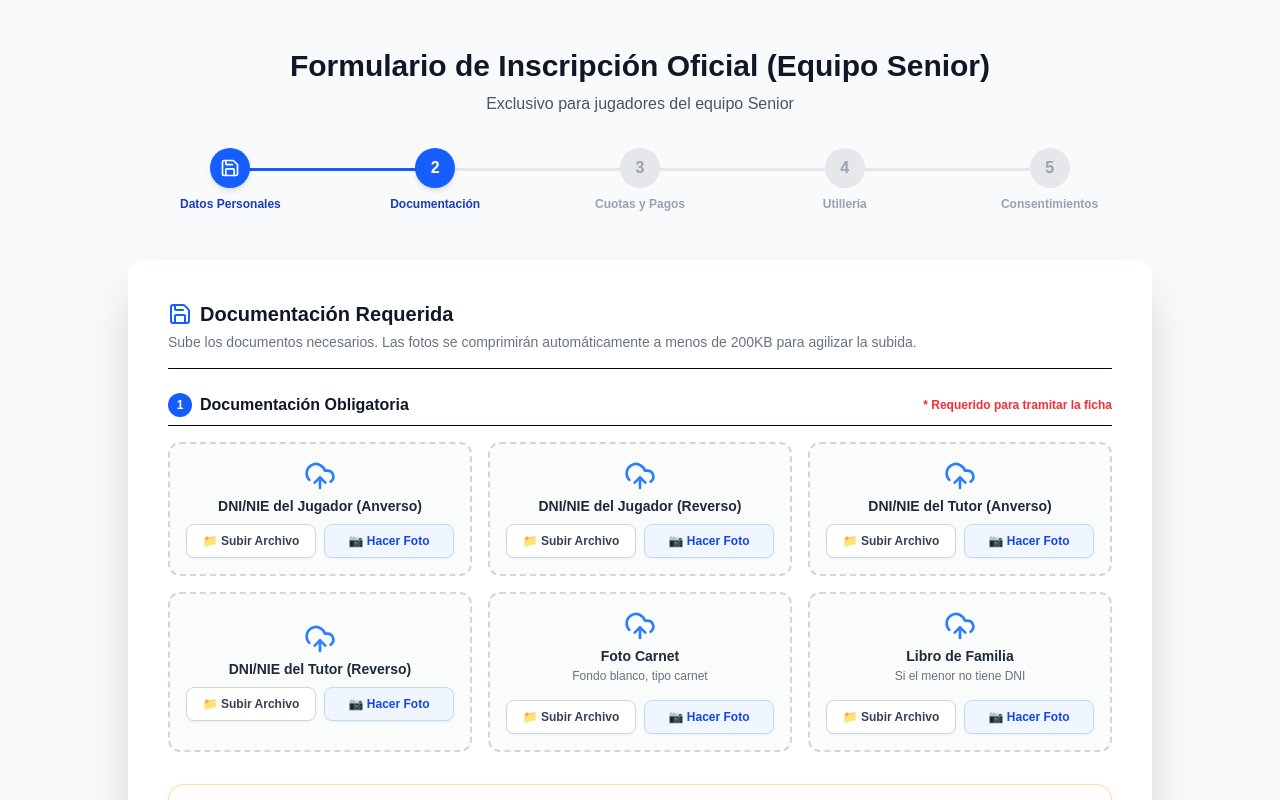
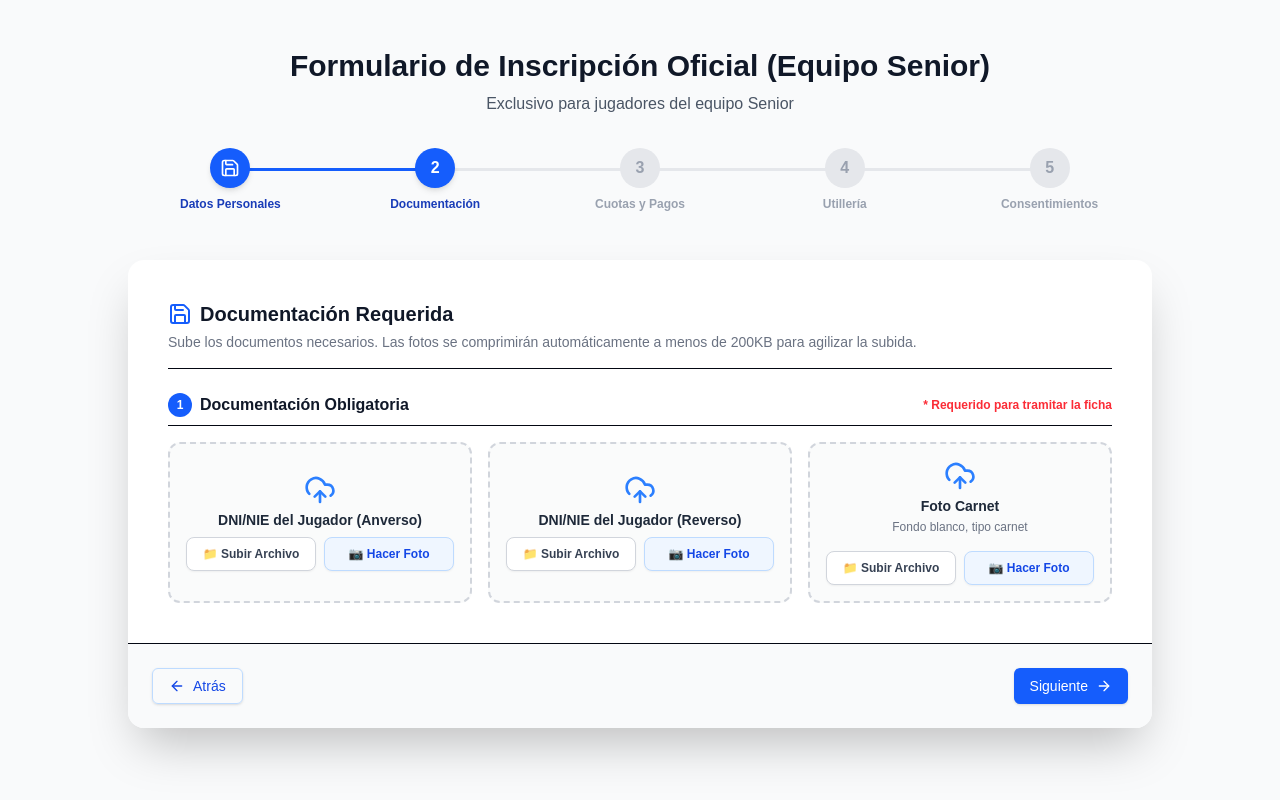
Before and after one commit to sirilan2024-maker/Aplicacion-de-Gestion-de-clubes, a Next.js app: page /inscripcion/senior in a window 1280 px wide. Both pictures are taken after a click on the button "Siguiente". Shown: the top 800 px of the page. Built offline with nearby package versions, Linux system fonts and the light colour scheme.

Commit message:
feat(inscripcion): consentImage obligatorio y simplificar documentacion para jugadores senior

```diff
--- a/src/components/features/registration/schema.ts
+++ b/src/components/features/registration/schema.ts
@@ -139,8 +139,7 @@ export const registrationSchema = z.object({
   consentRgpd: z.any().transform(v => v === true || v === "true" || v === "on").refine(val => val === true, "Debes leer y aceptar la política de privacidad"),
   consentTutela: z.any().transform(v => v === true || v === "true" || v === "on").optional(),
   consentMedical: z.any().transform(v => v === true || v === "true" || v === "on").refine(val => val === true, "Debes leer y aceptar el tratamiento de datos médicos"),
-  // Firmas opcionales
-  consentImage: z.any().transform(v => v === true || v === "true" || v === "on").default(false),
+  consentImage: z.any().transform(v => v === true || v === "true" || v === "on").refine(val => val === true, "Debes leer y aceptar la cesión de derechos de imagen"),
 
   // Autenticación (Opcional en el esquema para permitir reutilizar el form desde dentro)
   password: z.string().optional(),
--- a/src/components/features/registration/steps/Step2Documents.tsx
+++ b/src/components/features/registration/steps/Step2Documents.tsx
@@ -12,10 +12,12 @@ export function Step2Documents() {
 
   const isForeign = useWatch({ control, name: "isForeign" });
   const neverFederated = useWatch({ control, name: "neverFederated" });
+  const isSeniorTeam = useWatch({ control, name: "isSeniorTeam" });
+  const isSeniorSelection = useWatch({ control, name: "isSeniorSelection" });
   const birthDate = useWatch({ control, name: "birthDate" });
   const uploadedFiles = useWatch({ control, name: "uploadedFiles" }) || [];
 
-  const isSenior = birthDate ? new Date(birthDate).getFullYear() <= 2007 : false;
+  const isSenior = isSeniorTeam === true || isSeniorTeam === "true" || isSeniorSelection === "senior" || (birthDate ? new Date(birthDate).getFullYear() <= 2007 : false);
 
   const { fields: escolarizacionFields, append: appendEscolarizacion, remove: removeEscolarizacion } = useFieldArray({
     control,
@@ -268,22 +270,23 @@ export function Step2Documents() {
         <div className="grid grid-cols-1 sm:grid-cols-2 lg:grid-cols-3 gap-4">
           <FileUploadField label="DNI/NIE del Jugador (Anverso)" />
           <FileUploadField label="DNI/NIE del Jugador (Reverso)" />
+          <FileUploadField label="Foto Carnet" description="Fondo blanco, tipo carnet" />
           {!isSenior && (
             <>
               <FileUploadField label="DNI/NIE del Tutor (Anverso)" />
               <FileUploadField label="DNI/NIE del Tutor (Reverso)" />
-            </>
-          )}
-          <FileUploadField label="Foto Carnet" description="Fondo blanco, tipo carnet" />
               <FileUploadField
                 label="Libro de Familia"
                 description="Si el menor no tiene DNI"
                 className="border-amber-200 bg-amber-50/20"
               />
+            </>
+          )}
         </div>
       </div>
 
       {/* 2. EXPEDIENTE ESPECIAL JUGADORES EXTRANJEROS (FFCV / FIFA ART. 19) */}
+      {!isSenior && (
         <div className="space-y-6 bg-orange-50/30 p-6 rounded-2xl border border-orange-200 shadow-sm animate-in fade-in duration-300">
           <div className="border-b border-orange-200 pb-3 flex flex-col sm:flex-row sm:items-center justify-between gap-1">
             <div>
@@ -518,8 +521,10 @@ export function Step2Documents() {
 
           </div>
         </div>
+      )}
 
       {/* 3. DOCUMENTACIÓN OPCIONAL */}
+      {!isSenior && (
         <div className="space-y-4">
           <div className="border-b pb-2 flex items-center justify-between">
             <h4 className="font-bold text-gray-900 flex items-center gap-2 text-base">
@@ -546,6 +551,7 @@ export function Step2Documents() {
             />
           </div>
         </div>
+      )}
     </div>
   );
 }
--- a/src/components/features/registration/steps/Step5Consent.tsx
+++ b/src/components/features/registration/steps/Step5Consent.tsx
@@ -45,7 +45,7 @@ const LEGAL_TEXTS: Record<LegalItem, { title: string; content: React.ReactNode }
     )
   },
   imagen: {
-    title: "Cesión de Derechos de Imagen (Opcional)",
+    title: "Cesión de Derechos de Imagen",
     content: (
       <div className="space-y-4 text-sm">
         <p>De acuerdo con la Ley Orgánica 1/1982 sobre protección del derecho al honor, a la intimidad personal y familiar y a la propia imagen, <strong>autorizo</strong> al Club a la captación de fotografías y vídeos del jugador durante la actividad deportiva oficial (entrenamientos, partidos, torneos).</p>
@@ -165,7 +165,7 @@ export function Step5Consent({ isInternalForm = false, isAdult = false }: { isIn
           {renderConsentBox('rgpd', 'Política de Privacidad', 'Tratamiento de datos personales (RGPD)', errors.consentRgpd?.message)}
           {!isAdult && renderConsentBox('tutela', 'Declaración de Tutela', 'Mayoría de edad y normativas', errors.consentTutela?.message)}
           {renderConsentBox('medical', 'Tratamiento Médico Especial', 'Alergias y traslados de urgencia', errors.consentMedical?.message)}
-          {renderConsentBox('imagen', 'Derechos de Imagen', 'Consentimiento opcional para fotos', errors.consentImage?.message, true)}
+          {renderConsentBox('imagen', 'Derechos de Imagen', 'Consentimiento para fotos y actividades oficiales', errors.consentImage?.message)}
         </div>
       </div>
 
```
Lines whose indentation alone changed are shown as unchanged.
